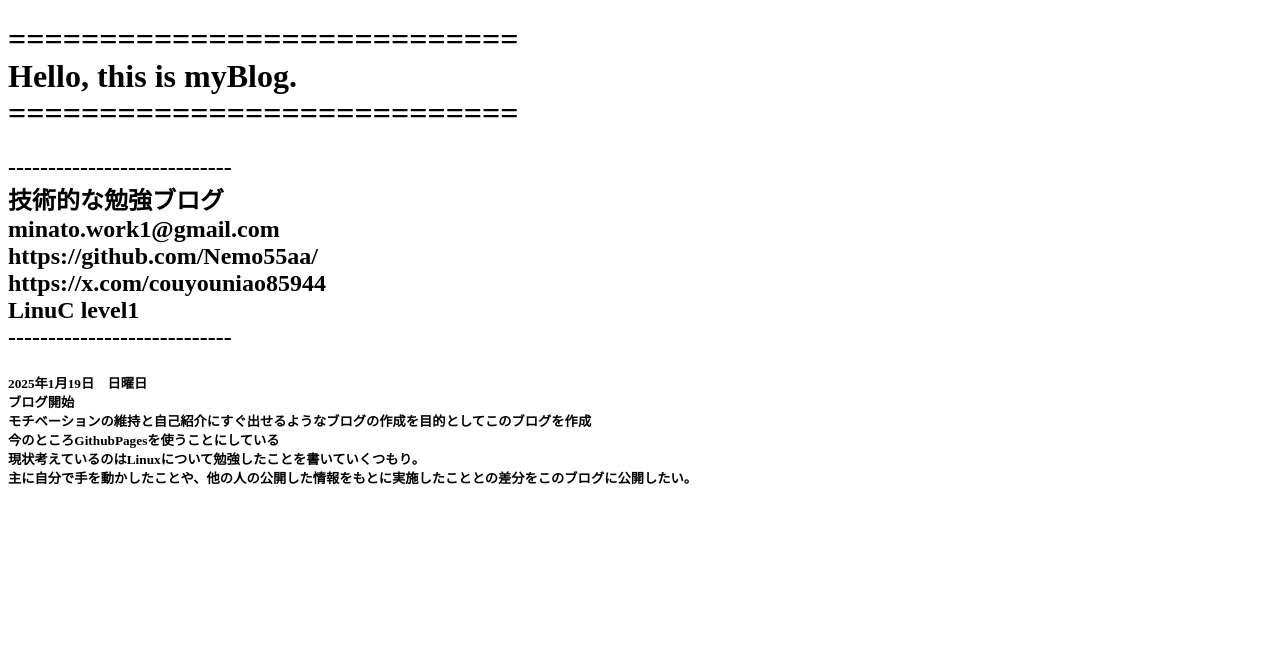
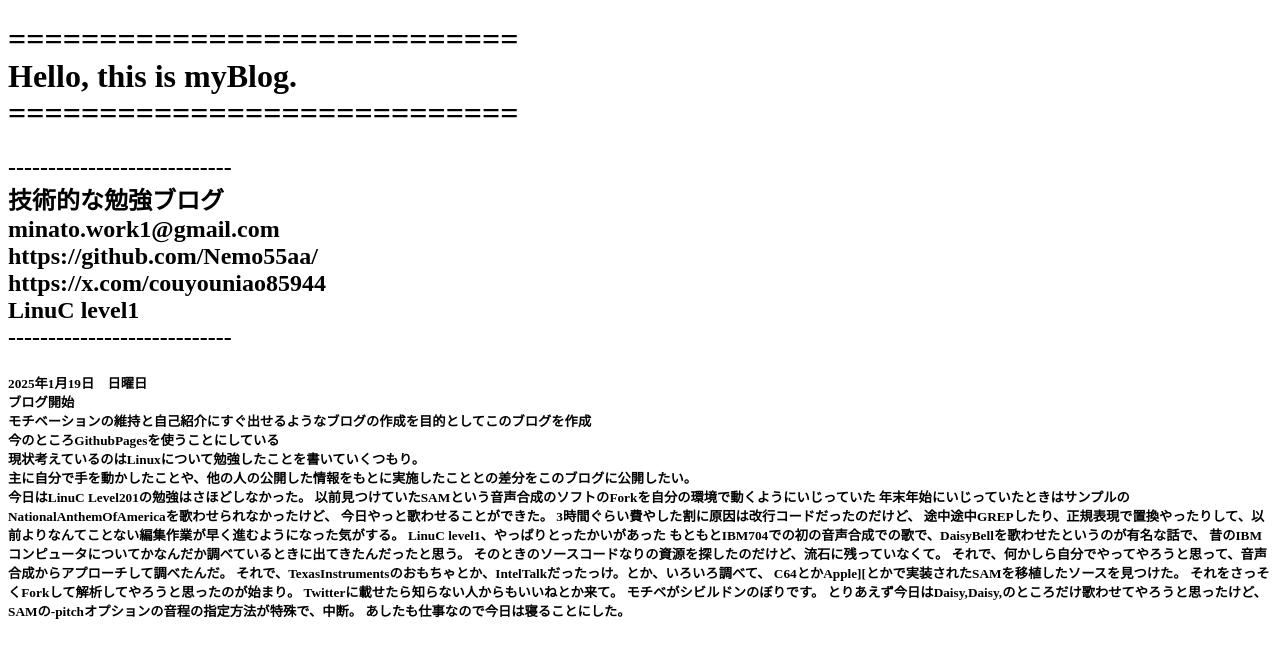
Before and after one commit to Nemo55aa/Blog, a plain HTML site: page index.html in a window 1280 px wide. Drawn offline with Linux system fonts and the light colour scheme.

Commit message:
20240119にっきついか

```diff
--- a/index.html
+++ b/index.html
@@ -28,6 +28,27 @@
 			今のところGithubPagesを使うことにしている<br>
 			現状考えているのはLinuxについて勉強したことを書いていくつもり。<br>
 			主に自分で手を動かしたことや、他の人の公開した情報をもとに実施したこととの差分をこのブログに公開したい。<br>
+
+			今日はLinuC Level201の勉強はさほどしなかった。
+			以前見つけていたSAMという音声合成のソフトのForkを自分の環境で動くようにいじっていた
+			年末年始にいじっていたときはサンプルのNationalAnthemOfAmericaを歌わせられなかったけど、
+			今日やっと歌わせることができた。
+			3時間ぐらい費やした割に原因は改行コードだったのだけど、
+			途中途中GREPしたり、正規表現で置換やったりして、以前よりなんてことない編集作業が早く進むようになった気がする。
+			LinuC level1、やっぱりとったかいがあった
+			もともとIBM704での初の音声合成での歌で、DaisyBellを歌わせたというのが有名な話で、
+			昔のIBMコンピュータについてかなんだか調べているときに出てきたんだったと思う。
+			そのときのソースコードなりの資源を探したのだけど、流石に残っていなくて。
+			それで、何かしら自分でやってやろうと思って、音声合成からアプローチして調べたんだ。
+			それで、TexasInstrumentsのおもちゃとか、IntelTalkだったっけ。とか、いろいろ調べて、
+			C64とかApple][とかで実装されたSAMを移植したソースを見つけた。
+			それをさっそくForkして解析してやろうと思ったのが始まり。
+			Twitterに載せたら知らない人からもいいねとか来て。
+			モチベがシビルドンのぼりです。
+			とりあえず今日はDaisy,Daisy,のところだけ歌わせてやろうと思ったけど、
+			SAMの-pitchオプションの音程の指定方法が特殊で、中断。
+			あしたも仕事なので今日は寝ることにした。
+
 		</h5>
 	</body>
 </html>
```
